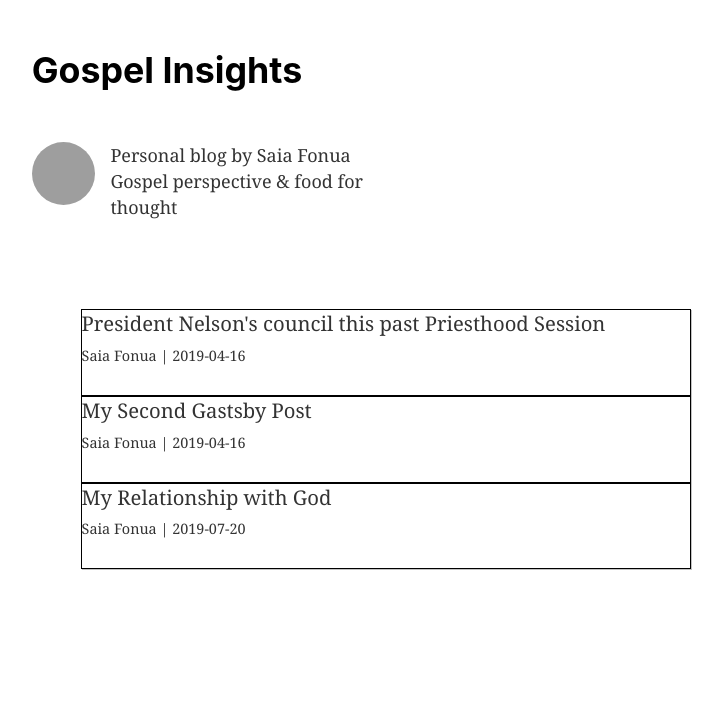
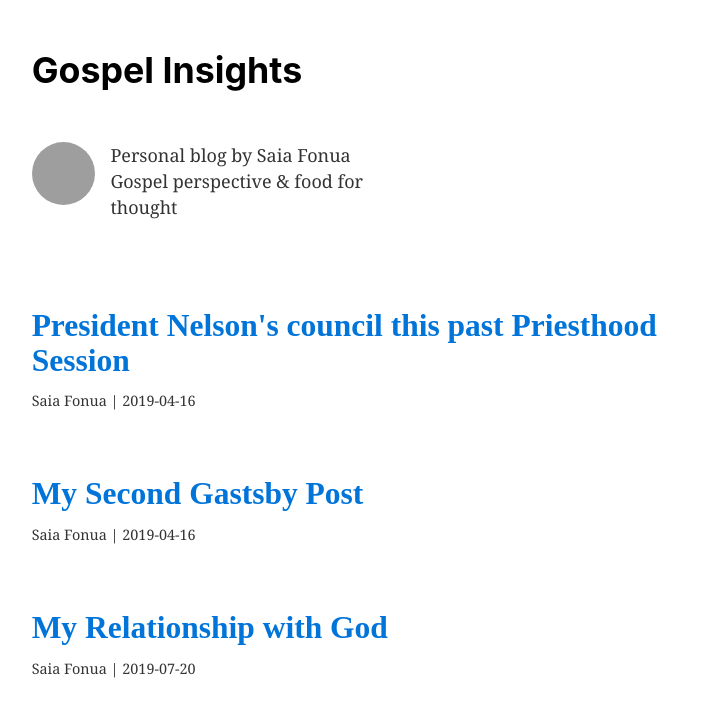
Before and after one commit to sfonua10/blog, a Gatsby site: page /blog in a window 1280 px wide. Shown: the whole page, without its empty margins (254-977 px from the left). Built offline with nearby package versions, Linux system fonts and the light colour scheme; Gatsby itself is replaced by a stand-in of ours; grey boxes are pictures that could not be loaded.

Commit message:
format article layout and color

```diff
--- a/src/components/layout.js
+++ b/src/components/layout.js
@@ -19,9 +19,9 @@ const Layout = ({ children }) => (
       query SiteTitleQuery {
         site {
           siteMetadata {
-            author,
-            title,
-            subTitle,
+            author
+            title
+            subTitle
             subTitle2
           }
         }
@@ -30,15 +30,12 @@ const Layout = ({ children }) => (
     render={data => (
       <React.Fragment>
         <Header siteTitle={data.site.siteMetadata.title} />
-        <Aside author={data.site.siteMetadata.author} subTitle={data.site.siteMetadata.subTitle} subTitle2={data.site.siteMetadata.subTitle2}/>
-        <div
-          style={{
-            margin: `0 auto`,
-            maxWidth: 650,
-            padding: `0px 1.0875rem 1.45rem`,
-            paddingTop: 0,
-          }}
-        >
+        <Aside
+          author={data.site.siteMetadata.author}
+          subTitle={data.site.siteMetadata.subTitle}
+          subTitle2={data.site.siteMetadata.subTitle2}
+        />
+        <div>
           <main>{children}</main>
         </div>
       </React.Fragment>
--- a/src/pages/blog.js
+++ b/src/pages/blog.js
@@ -2,6 +2,7 @@ import React from "react"
 import { Link } from "gatsby"
 import Layout from "../components/layout"
 import { graphql } from "gatsby"
+import { runInDebugContext } from "vm";
 
 const BlogPage = ({ data }) => (
   <div
@@ -14,28 +15,26 @@ const BlogPage = ({ data }) => (
   >
     <Layout>
       {data.allMarkdownRemark.edges.map(post => (
-        <div
+        <article
           style={{
-            border: "1px solid black",
-            boxShadow: "1px 1px 0px #c2c2c2",
             cursor: "pointer",
           }}
         >
-          <Link to={post.node.frontmatter.path}>
-            {console.log(data)}
-            <div key={post.node.id}>
-              <div style={{ fontSize: "1.125rem", marginBottom: "0.25rem" }}>
+          <header>
+            <h3 key={post.node.id} style={{fontFamily: `Montserrat`,
+              fontSize: `1.75rem`,
+              marginBottom: `0.4375rem`,
+              marginTop: `3.5rem`}}>
+              <Link to={post.node.frontmatter.path} style={{color:`#0074D9`}}>
                 {post.node.frontmatter.title}
-              </div>
-              <small>
-                {post.node.frontmatter.author} | {post.node.frontmatter.date}
-              </small>
-              {post.node.frontmatter.description}
-              <br />
-              <br />
-            </div>
-          </Link>
-        </div>
+              </Link>
+            </h3>
+            <small>
+              {post.node.frontmatter.author} | {post.node.frontmatter.date}
+            </small>
+            {post.node.frontmatter.description}
+          </header>
+        </article>
       ))}
     </Layout>
   </div>
```
